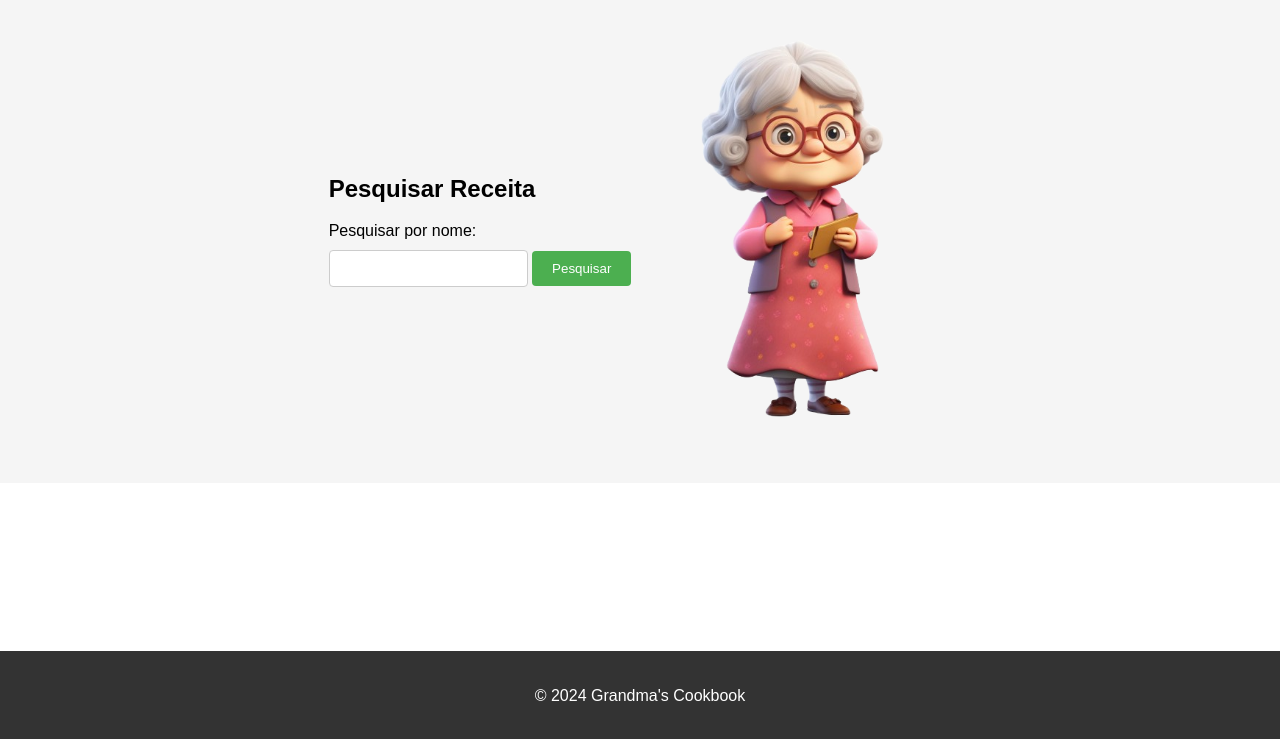
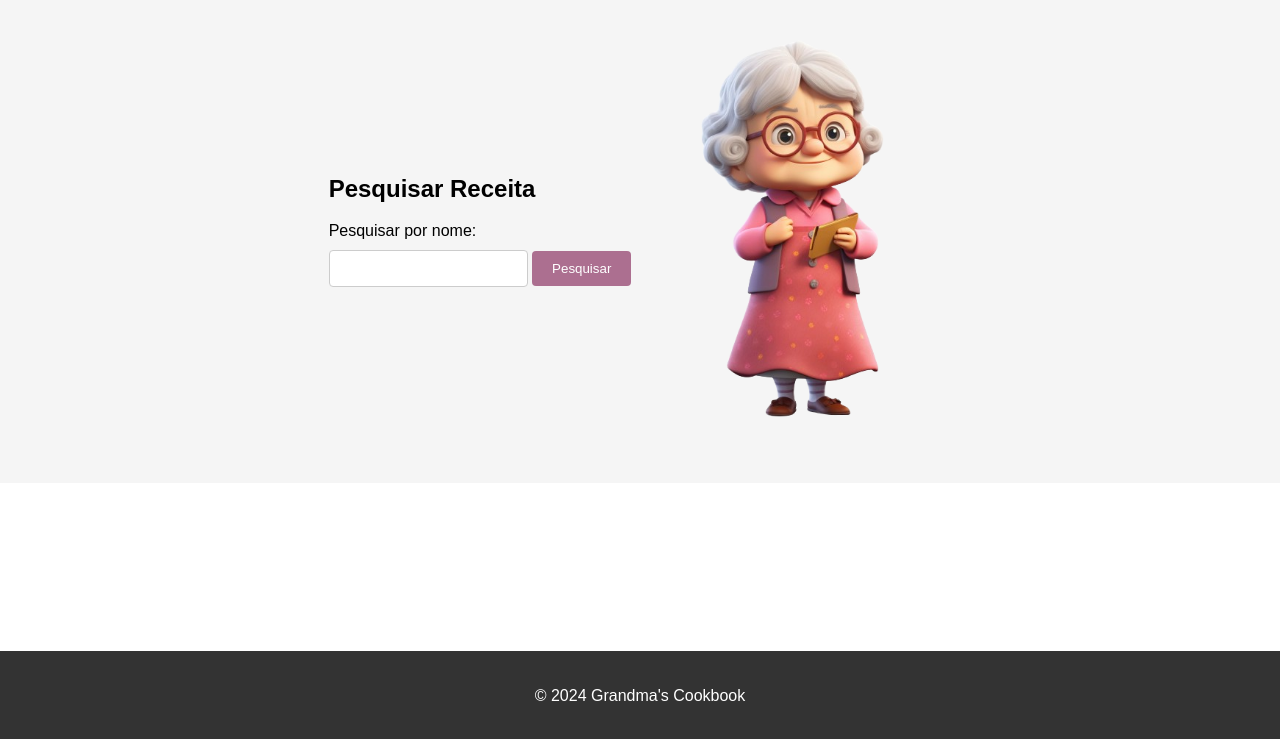
Before and after one commit to mulliru/check-Point-Python-API-Receitas, a plain HTML site: page web-simples/index.html in a window 1280 px wide. Shown: the part 59-798 px from the top of the page. Drawn offline with Linux system fonts and the light colour scheme.

Commit message:
WEb finalizado

```diff
--- a/web-simples/assets/css/style.css
+++ b/web-simples/assets/css/style.css
@@ -83,7 +83,7 @@ nav .logo {
 
 .forms button {
     padding: 10px 20px;
-    background-color: #4CAF50;
+    background-color: #AC6F90;
     color: #fff;
     border: none;
     border-radius: 4px;
@@ -91,7 +91,7 @@ nav .logo {
 }
 
 .forms button:hover {
-    background-color: #45a049;
+    background-color: #AC6F90;
 }
 
 
```
